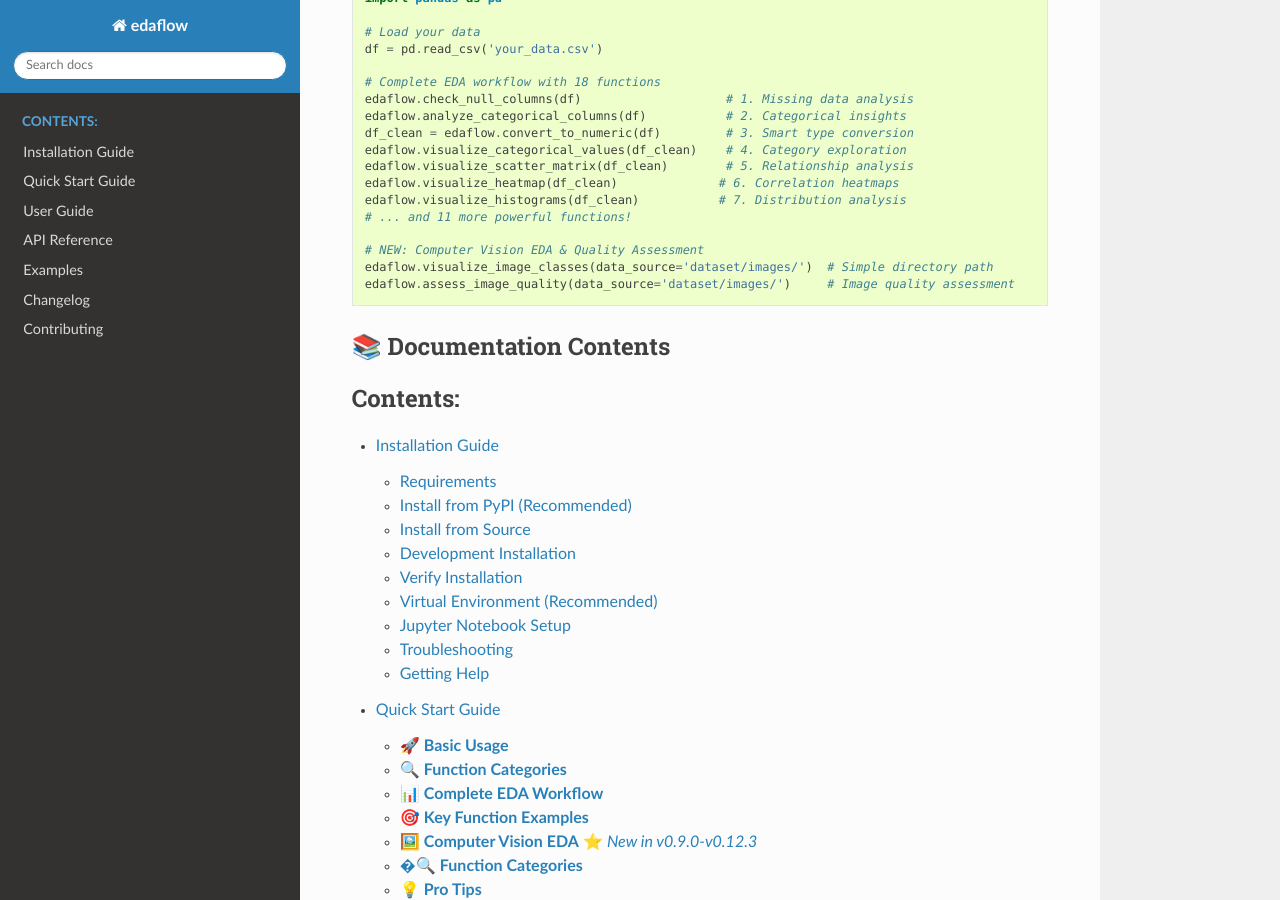
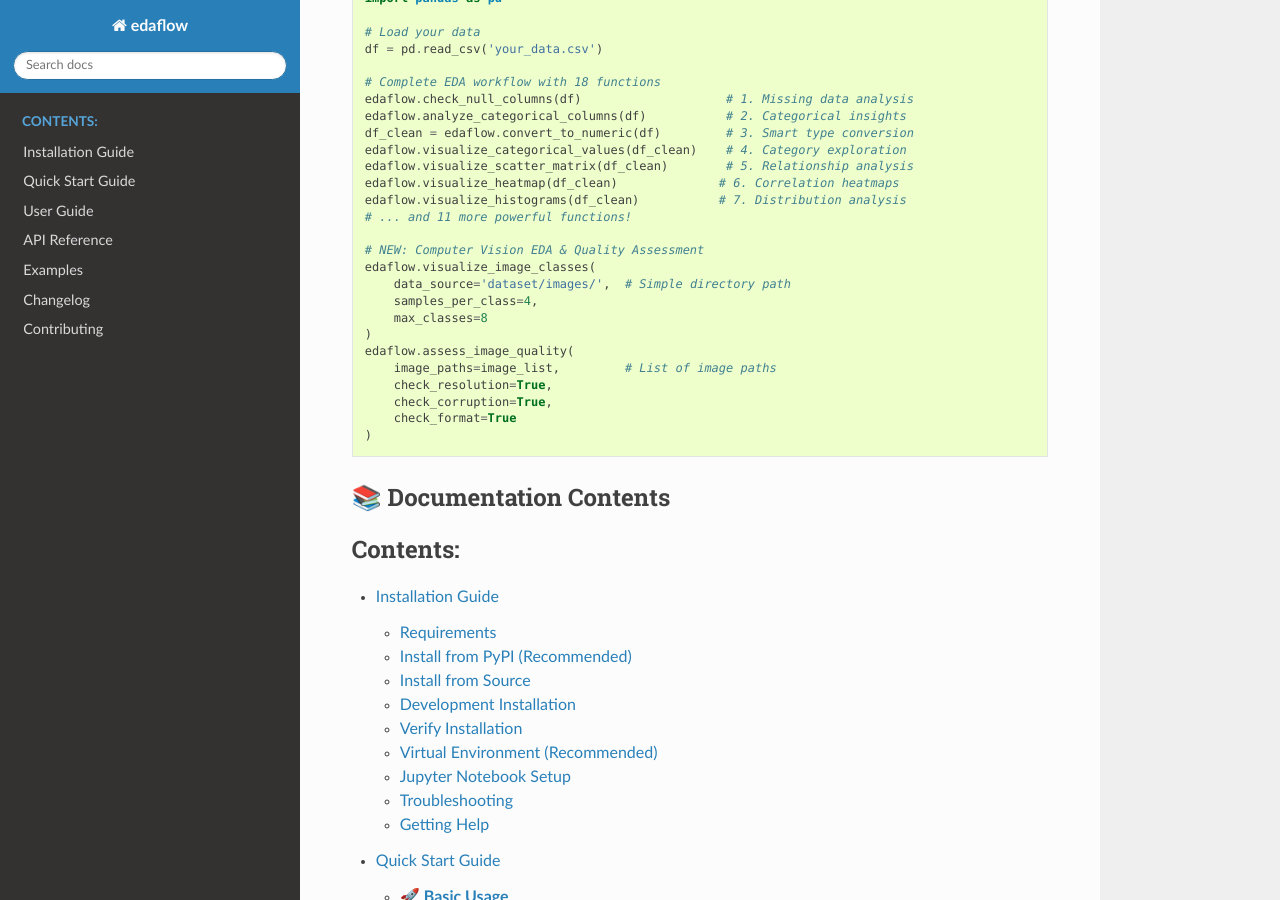
Before and after one commit to evanlow/edaflow, a Sphinx documentation site: the page built from docs/source/index.rst, in a window 1280 px wide and 900 px high, scrolled down 1126 px. Built offline with Sphinx 7.4.7 and the Read the Docs theme 3.1.0, drawn with Linux system fonts in a browser that asks for light colours; pages that are not in the unit, such as notebooks, are missing from menus.

Commit message:
Fix RTD documentation consistency for Computer Vision EDA functions
- Standardized visualize_image_classes() parameters across all examples
- Updated Complete CV EDA Workflow to match Individual Function Examples
- Consistent parameter usage: samples_per_class=4, max_classes=8, figsize=(12,8)
- Updated assess_image_quality() calls with comprehensive parameters
- Fixed inconsistencies between workflow and individual function examples
- Applied consistent formatting across quickstart.rst and index.rst

This resolves the discrepancies between the Complete CV EDA Workflow
and Individual Function Examples sections in ReadTheDocs documentation.

```diff
--- a/docs/source/index.rst
+++ b/docs/source/index.rst
@@ -61,8 +61,17 @@ edaflow is a Python package designed to streamline exploratory data analysis (ED
    # ... and 11 more powerful functions!
 
    # NEW: Computer Vision EDA & Quality Assessment
-   edaflow.visualize_image_classes(data_source='dataset/images/')  # Simple directory path
-   edaflow.assess_image_quality(data_source='dataset/images/')     # Image quality assessment
+   edaflow.visualize_image_classes(
+       data_source='dataset/images/',  # Simple directory path
+       samples_per_class=4,
+       max_classes=8
+   )
+   edaflow.assess_image_quality(
+       image_paths=image_list,         # List of image paths
+       check_resolution=True,
+       check_corruption=True,
+       check_format=True
+   )
 
 📚 **Documentation Contents**
 -----------------------------
```
Also changed, not shown: docs/source/quickstart.rst (+51 -20 lines).
